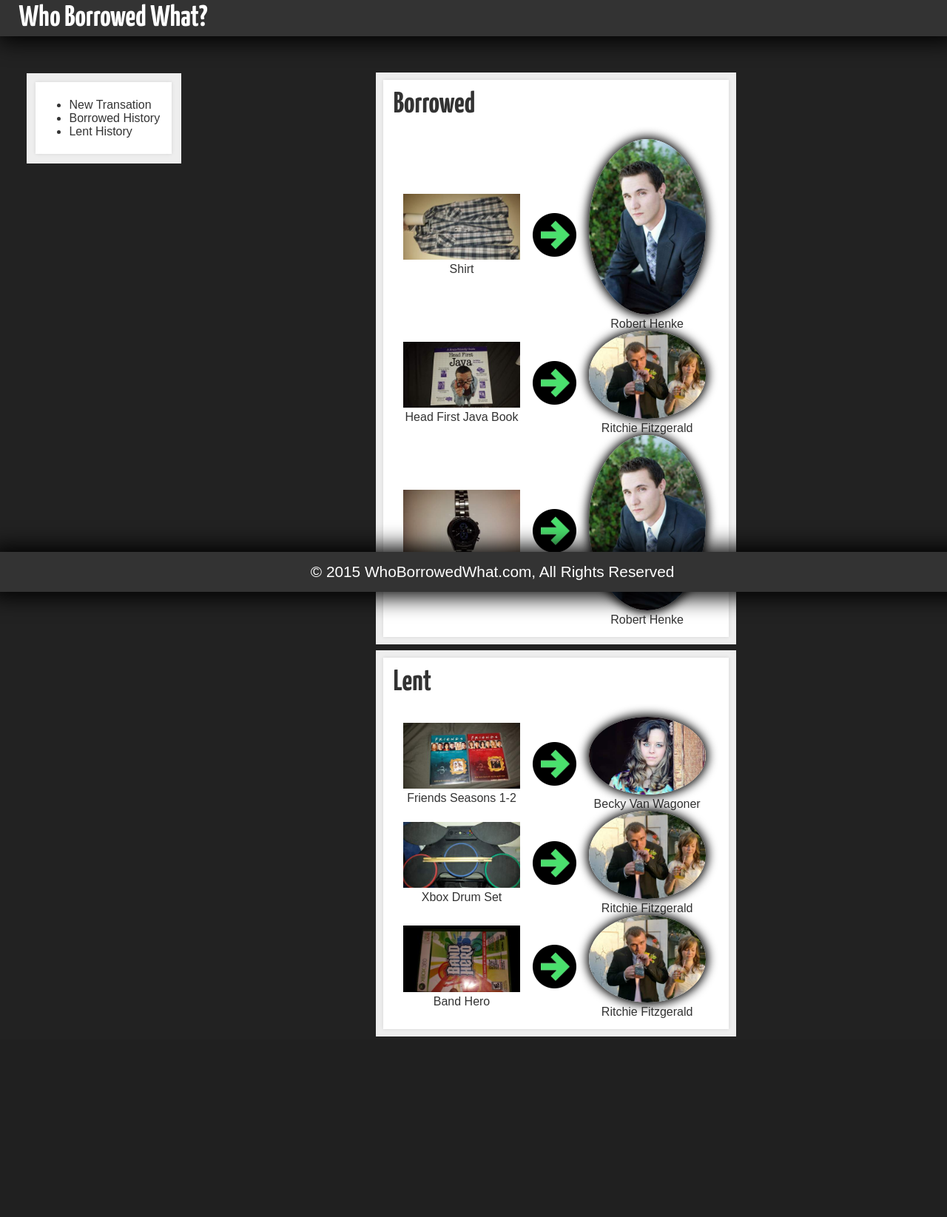
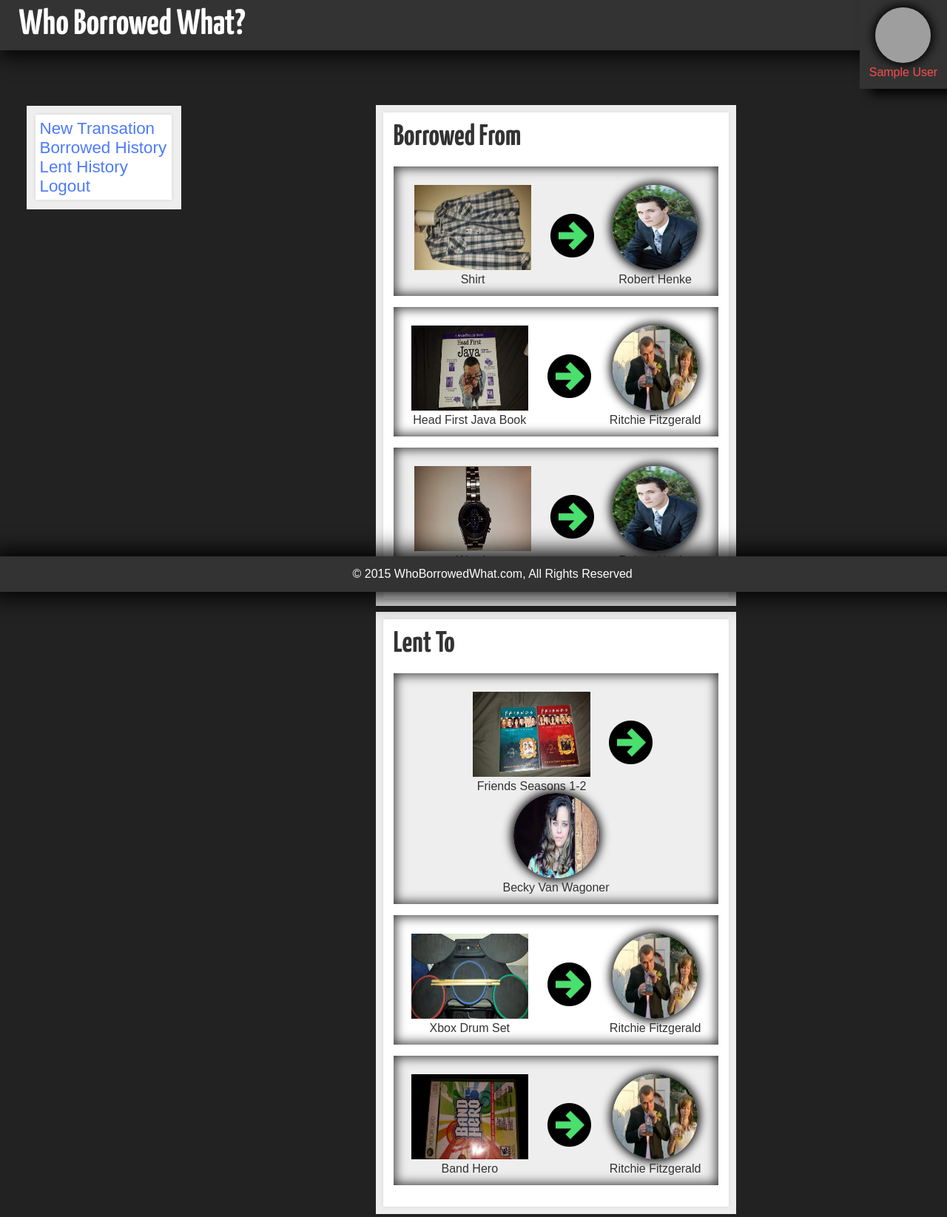
Before and after one commit to RitchieFitz/whoborrowedwhat.com, a PHP site: page / in a window 1280 px wide. Shown: the whole page at 74% size. Before the commit the page ends 1401 px from the top, so only its background shows below. Run offline with PHP 8.4, Linux system fonts and the light colour scheme; the visitor is signed in with stand-in values (Sample User, id 1); data comes from the database, SQL or seed files in the repository; grey boxes are pictures that could not be loaded.

Commit message:
updated some changes to the user login page

```diff
--- a/htdocs/css/style.css
+++ b/htdocs/css/style.css
@@ -9,6 +9,13 @@ body {
 	font: 500 1.3em normal "Oswald", sans-serif;
 }
 
+a {
+	color: #4d7afb;
+}
+a:hover {
+	color: #023CB8;
+}
+
 header,
 footer {
 	color: #FFF;
@@ -16,14 +23,15 @@ footer {
 }
 header {
 	box-shadow: 5px 0 30px 7px #000;
-	padding: 5px 2%;
-	margin-bottom: 45px;
+	padding: 10px 2%;
+	margin-bottom: 70px;
+	position: relative;
 }
 footer {
 	position: fixed;
 	bottom: 0;
 	text-align: center;
-	font-size: 1.3em;
+	font-size: 1em;
 	width: 100%;
 	padding: 15px 2%;
 	box-shadow: -5px 0 30px 7px #000;
@@ -46,10 +54,11 @@ h6,
 }
 h1,
 #logo {
-	font-size: 2.5em;
+	font-size: 3em;
 }
 h2 {
-	font-size: 2em;
+	font-size: 2.5em;
+	margin-bottom: 20px;
 }
 
 #logo {
@@ -60,6 +69,24 @@ h2 {
 
 img {
 	max-width: 100%;
+}
+
+input[type*="submit"],
+input[type*="reset"],
+input[type*="button"],
+button,
+.button {
+	background: #4d7afb;
+	color: #FFFFFF;
+	padding: 5px 30px;
+	border: none;
+}
+input[type*="submit"]:hover,
+input[type*="reset"]:hover,
+input[type*="button"]:hover,
+button:hover,
+.button:hover {
+	background: #023CB8;
 }
 
 .module-wrapper {
@@ -115,6 +142,43 @@ img {
 	width: 15%;
 }
 
+.sidebar-nav ul {
+	margin: 0;
+	padding: 0;
+}
+.sidebar-nav li {
+	list-style-type: none;
+}
+.sidebar-nav a {
+	font-size: 1.4em;
+	text-decoration: none;
+}
+
+#personalized_welcome {
+	position: absolute;
+	top: 0;
+	right: 0;
+	text-align: center;
+	background: #333;
+	padding: 10px 1% 1%;
+	box-shadow: 21px 0 15px 7px #000;
+}
+
+.personal_profile_pic {
+	display: block;
+}
+.personal_profile_pic img {
+	width: 75px;
+	height: 75px;
+	border-radius: 50%;
+	box-shadow: 0px 0px 13px 3px #000;
+}
+.personal_name {
+	color: #fb4d4d;
+}
+.logout {
+	display: none;
+}
 
 /* Login Page */
 .login {
@@ -136,6 +200,24 @@ img {
 .lent-view {
 	width: 47%;
 }
+
+.transactions {
+	text-align: center;
+}
+
+.transaction {
+	margin: 15px 0;
+	padding: 25px 0 13px;
+	box-shadow: inset 0px 0px 15px 2px;
+}
+.transaction:nth-child(odd) {
+	background: #EEE;
+}
+
+.transaction img {
+	height: 115px;
+}
+
 .trans_left,
 .trans_right,
 .arrow-right {
@@ -144,9 +226,11 @@ img {
 .trans_left,
 .trans_right {
 	display: inline-block;
+	margin: 0 5%;
+	text-align: center;
+}
+.trans_left {
 	width: 36%;
-	margin: 0 3%;
-	text-align: center;
 }
 .arrow-right {
 	display: inline-block;
@@ -162,6 +246,7 @@ img {
 }
 
 .trans_user_picture {
+	width: 115px;
 	border-radius: 50%;
 	box-shadow: 0px 0px 13px 3px #000;
 }
--- a/htdocs/home.php
+++ b/htdocs/home.php
@@ -25,7 +25,7 @@ if (!isset($_SESSION['loggedin'])) {
 
    <header class='main_nav'>
       <a href="index.php" id='logo'>Who Borrowed What?</a>
-      <!-- <div id='personalized_welcome'><?php personalizedWelcom();?></div> -->
+      <div id='personalized_welcome'><?php personalizedWelcom();?></div>
    </header>
 
    <div class="page-container center">
@@ -33,9 +33,10 @@ if (!isset($_SESSION['loggedin'])) {
          <div class='module'>
             <nav class="sidebar-nav">
                <ul>
-                  <li>New Transation</li>
-                  <li>Borrowed History</li>
-                  <li>Lent History</li>
+                  <li><a href="#">New Transation</a></li>
+                  <li><a href="#">Borrowed History</a></li>
+                  <li><a href="#">Lent History</a></li>
+                  <li><a href="logout.php">Logout</a></li>
                </ul>
             </nav>
          </div>
@@ -43,7 +44,8 @@ if (!isset($_SESSION['loggedin'])) {
       <div class="content">
          <div class="module-wrapper borrowed-view">
             <div class='module'>
-               <h1>Borrowed</h1>
+               <h2>Borrowed From</h2>
+               <div class="transactions">
                   <?php
                   $borrowedTransactions = getBorrowedTransactions($_SESSION['user_id']);
                   foreach ($borrowedTransactions as $key => $value) {
@@ -55,10 +57,12 @@ if (!isset($_SESSION['loggedin'])) {
                   }
                   ?>
                </div>
+            </div>
          </div> <!-- end of borrowed module -->
          <div class="module-wrapper lent-view">
             <div class="module">
-               <h1>Lent</h1>
+               <h2>Lent To</h2>
+               <div class="transactions">
                   <?php
                   $lentTransactions = getLentTransactions($_SESSION['user_id']);
                   foreach ($lentTransactions as $key => $value) {
@@ -69,6 +73,7 @@ if (!isset($_SESSION['loggedin'])) {
                      echo "</div>";
                   }
                   ?>
+               </div>
             </div> <!-- end of lent view -->
          </div> <!-- end of lent module -->
       </div> <!-- end of content -->
--- a/htdocs/login.php
+++ b/htdocs/login.php
@@ -19,7 +19,7 @@
         <ol>
           <li>Login</li>
           <li>View Active Transactions</li>
-          <li>Make A New Transaction.</li>
+          <li>Make A New Transaction</li>
         </ol>
       </div>
     </div>
```
Lines whose indentation alone changed are shown as unchanged.
